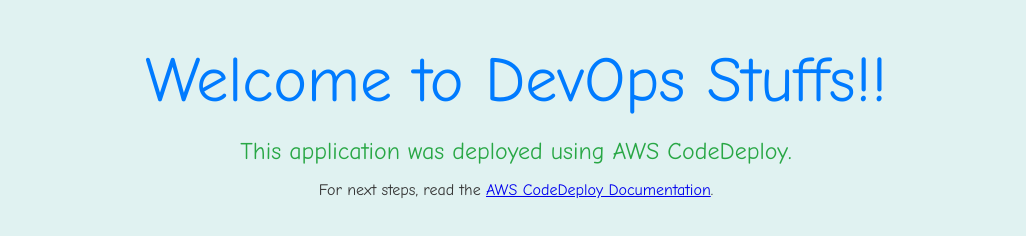
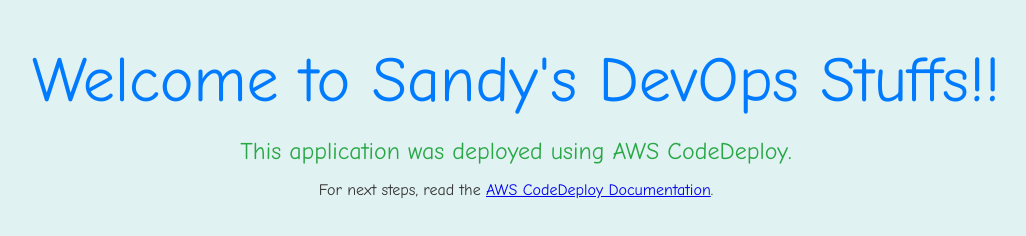
Before and after one commit to SandyDevOpsStuffs/AWS-Project1, a plain HTML site: page index.html in a window 1280 px wide. Shown: the whole page, without its empty margins (124-1150 px from the left). Drawn offline with Linux system fonts and the light colour scheme.

Commit message:
Updated index.html by editing the heading as Welcome to Sandy's DevOps Stuffs

```diff
--- a/index.html
+++ b/index.html
@@ -28,7 +28,7 @@
 </head>
 <body>
   <div align="center">
-    <h1>Welcome to DevOps Stuffs!!</h1>
+    <h1>Welcome to Sandy's DevOps Stuffs!!</h1>
     <h2>This application was deployed using AWS CodeDeploy.</h2>
     <p>For next steps, read the <a href="http://aws.amazon.com/documentation/codedeploy">AWS CodeDeploy Documentation</a>.</p>
   </div>
```
